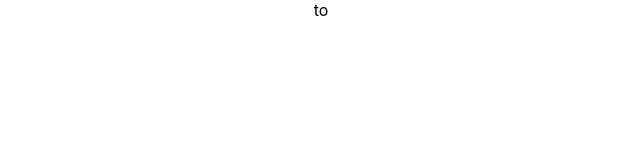
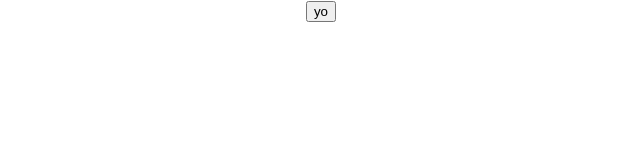
Before and after one commit to monishprojs/pokeApp, a React (Create React App) app: page / in a window 1280 px wide. Shown: the top 160 px of the page, without its empty margins (319-959 px from the left). Built offline with nearby package versions, Linux system fonts and the light colour scheme.

Commit message:
can now get api in json format

```diff
--- a/src/components/mons.tsx
+++ b/src/components/mons.tsx
@@ -1,8 +1,12 @@
 function Mon() {
-
+  function getData(){
+      fetch('https://pokeapi.co/api/v2/pokemon/ditto')
+          .then((response) => response.json())
+          .then((data) => console.log(data));
+  }
 
     return (
-        <div>to</div>
+        <button onClick={getData}>yo</button>
     );
 }
 
```
